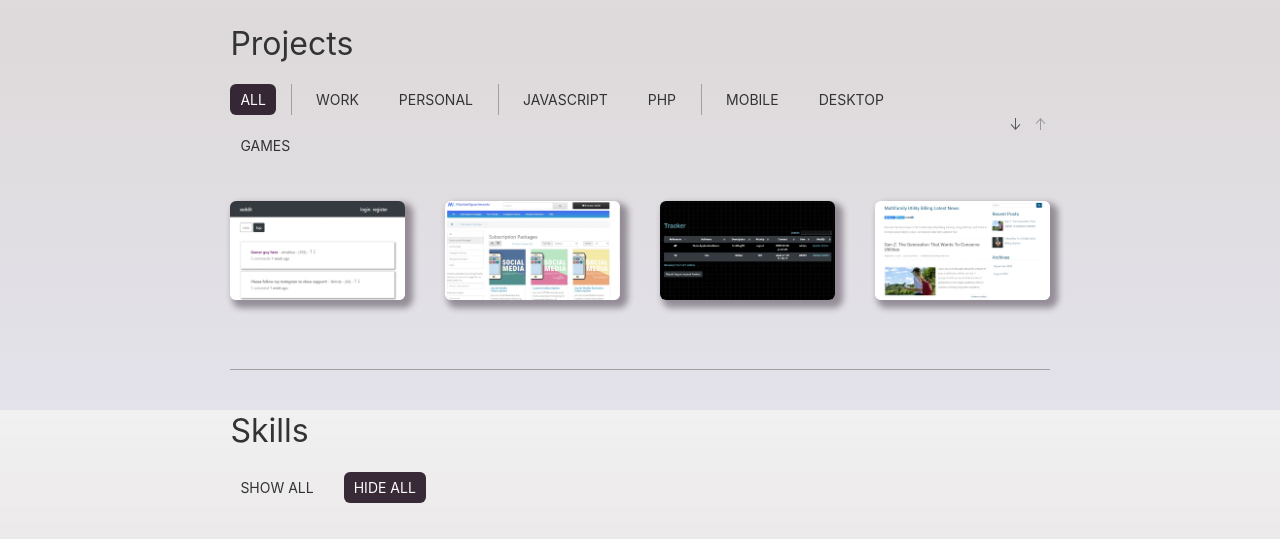
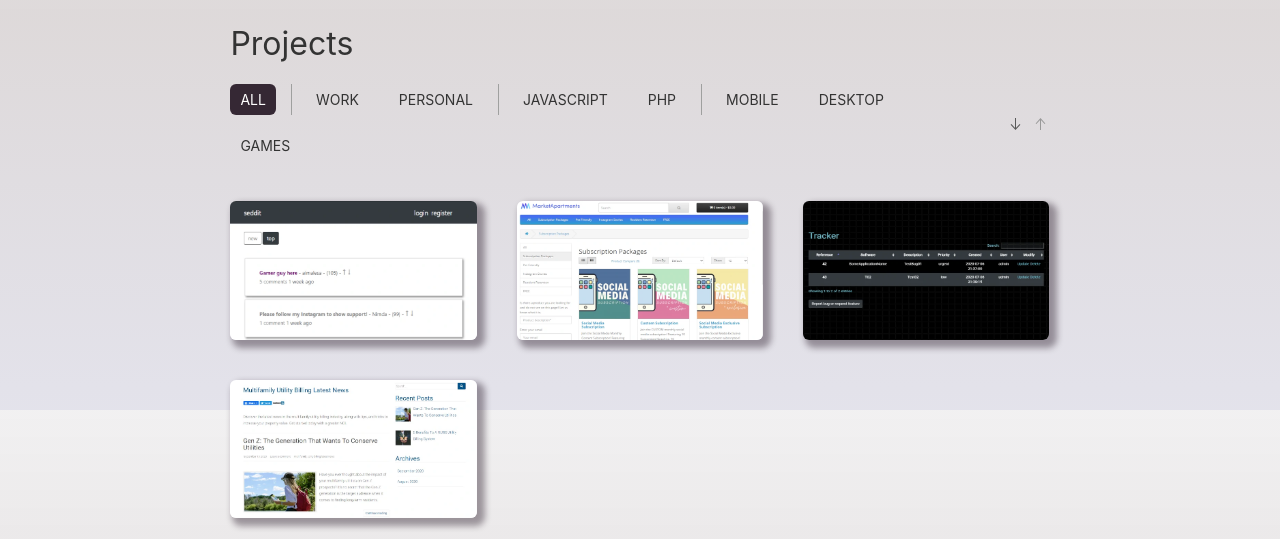
Before and after one commit to ajmalesa/Portfolio, a PHP site: page / in a window 1280 px wide. Shown: the part 390-929 px from the top of the page. Run offline with PHP 8.4, Linux system fonts and the light colour scheme.

Commit message:
Show 3 projects per row on larger screens

```diff
--- a/index.php
+++ b/index.php
@@ -149,7 +149,7 @@
             <!-- /Filter and sort selection -->
 
             <!-- Masonry grid of all projects -->
-            <ul class="js-filter uk-child-width-1-1 uk-child-width-1-2@s uk-child-width-1-3@m uk-child-width-1-4@l uk-text-center" uk-grid="masonry: true" uk-scrollspy="cls: uk-animation-slide-right-medium; repeat: false">
+            <ul class="js-filter uk-child-width-1-1 uk-child-width-1-2@s uk-child-width-1-3@m uk-text-center" uk-grid="masonry: true" uk-scrollspy="cls: uk-animation-slide-right-medium; repeat: false">
 
                 <!-- Individual project -->
                 <li class="waiting-for-popout" project-type="personal" primary-language="PHP" platform="desktop" data-name="Tracker">
```
